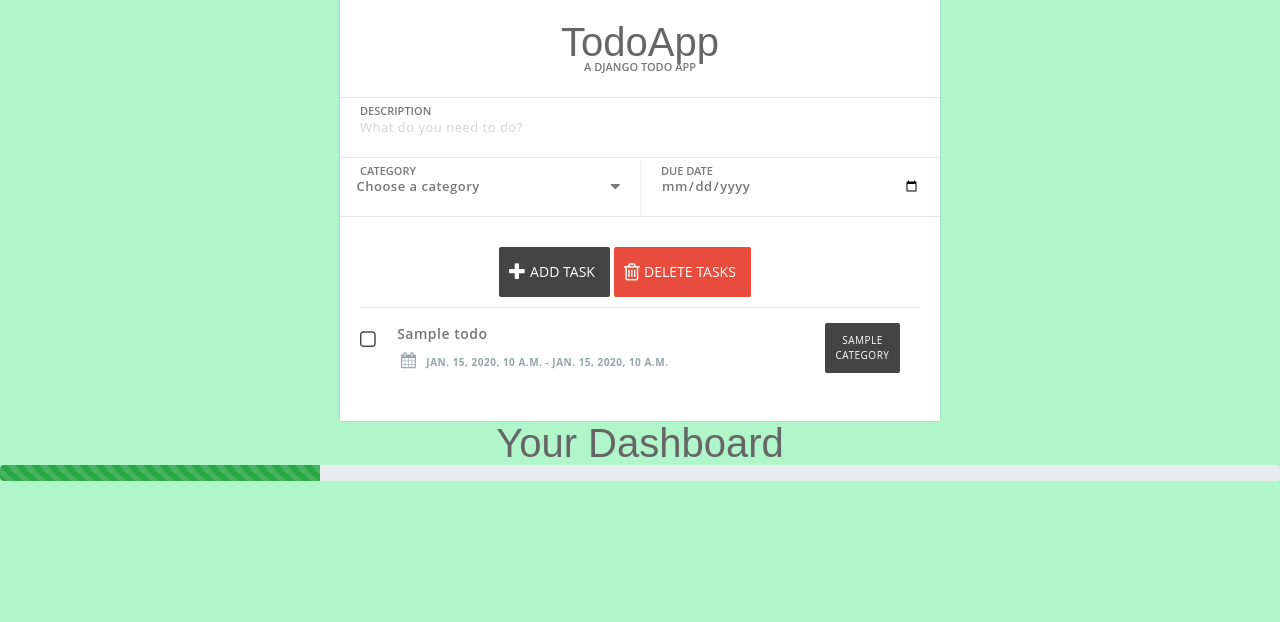
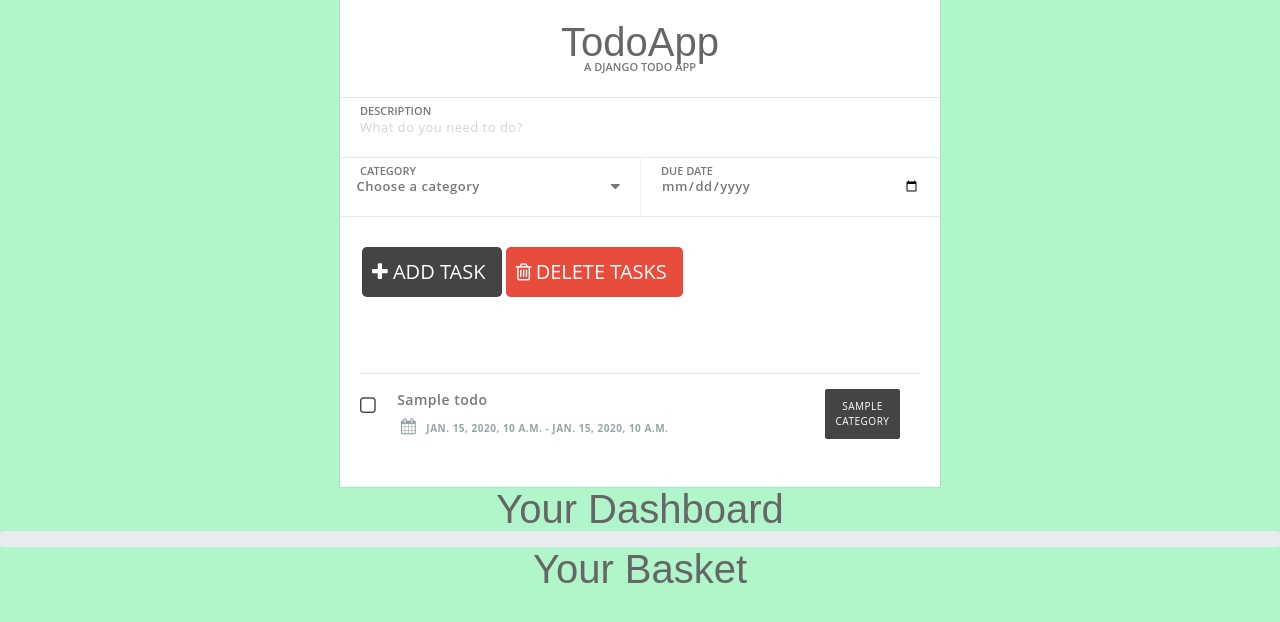
Before and after one commit to meenachan/-ToDowebsite, a Django app: template myapp/myapp/templates/index.html in a window 1280 px wide. Shown: the top 622 px of the page. Run offline with Django 3.2, Linux system fonts and the light colour scheme; the template is opened without the code that fills it: most values are stand-ins (such as "Sample title", 1, 10 or a date in 2020); some libraries are stand-ins or nearby versions.

Commit message:
login page navbar issue fixed and index page hover

```diff
--- a/myapp/myapp/templates/home.html
+++ b/myapp/myapp/templates/home.html
@@ -5,7 +5,7 @@
     <meta name="viewport" content="width=device-width, initial-scale=1.0">
     <title>home</title>
     <link rel="stylesheet" href="https://stackpath.bootstrapcdn.com/bootstrap/4.5.0/css/bootstrap.min.css" integrity="sha384-9aIt2nRpC12Uk9gS9baDl411NQApFmC26EwAOH8WgZl5MYYxFfc+NcPb1dKGj7Sk" crossorigin="anonymous">
-    <link rel="stylesheet" href="../static/css/style.css">
+    <!-- <link rel="stylesheet" href="../static/css/style.css"> -->
     <link href="https://fonts.googleapis.com/css2?family=Lobster&display=swap" rel="stylesheet">
     <style>
 body{
@@ -112,7 +112,9 @@
         </div>
       </div>
     <div class ="text">
-        <h1>Organize it all with Us</h1><button type="button" class="btn btn-danger btn-lg">Get Started</button>
+        <h1>Organize it all with Us</h1>
+        <button type="button" class="btn btn-danger btn-lg">Get Started</button>
+
     </div>
 
     <script src="https://code.jquery.com/jquery-3.5.1.slim.min.js" integrity="sha384-DfXdz2htPH0lsSSs5nCTpuj/zy4C+OGpamoFVy38MVBnE+IbbVYUew+OrCXaRkfj" crossorigin="anonymous"></script>
--- a/myapp/myapp/templates/index.html
+++ b/myapp/myapp/templates/index.html
@@ -7,9 +7,9 @@
 
   <link rel="stylesheet" href="https://maxcdn.bootstrapcdn.com/bootstrap/4.0.0-beta/css/bootstrap.min.css" integrity="sha384-/Y6pD6FV/Vv2HJnA6t+vslU6fwYXjCFtcEpHbNJ0lyAFsXTsjBbfaDjzALeQsN6M" crossorigin="anonymous">
   <link rel="stylesheet" type="text/css" href="https://maxcdn.bootstrapcdn.com/font-awesome/4.7.0/css/font-awesome.min.css">
-   <link rel="stylesheet"  href="{% static 'myapp/style.css' %}">
+   <!-- <link rel="stylesheet"  href="{% static 'myapp/style.css' %}"> -->
    <base href="/">
-   <link rel="stylesheet" type="text/css" href="{{STATIC_URL}}css/style.css" >
+   <!-- <link rel="stylesheet" type="text/css" href="{{STATIC_URL}}css/style.css" > -->
    <link rel="stylesheet" type="text/css" href="../static/css/style.css" >
 </head>
 <body>
@@ -39,17 +39,24 @@
                     <label for="dueDate">Due Date</label>
                 </div>
                 <div class="row">
-                    <button class="taskAdd" name="taskAdd" type="submit"><i class="fa fa-plus icon"></i>Add task</button>
-                    <button class="taskDelete" name="taskDelete" formnovalidate="" type="submit" onclick="$('input#sublist').click();"><i class="fa fa-trash-o icon"></i>Delete Tasks</button>
+                    <button class="taskAdd btn-lg" name="taskAdd" type="submit" onsubmit="inctask()"><i class="fa fa-plus icon"></i>Add Task</button>
+                    <button class="taskDelete btn-lg" name="taskDelete" formnovalidate="" type="submit" onclick="$('input#sublist').click();"><i class="fa fa-trash-o icon"></i>Delete Tasks</button>
+                    <button class="addBasket btn-lg" name="addBasket" formnovalidate="" type="submit" onclick="$('input#sublist').click();"><i class="fa fa-check"></i>Add to Basket</button>
+                    <button class="emptyBasket btn-lg" name="emptyBasket" formnovalidate="" type="submit" onclick="$('input#sublist').click();"><i class="fa fa-times"></i>Empty Basket</button>
+                    <p></p>
+
+
                 </div>
 
             <ul class="taskList">
             {% for todo in todos %} <!-- django template lang - for loop -->
                 <li class="taskItem">
-                    <input type="checkbox" class="taskCheckbox" name="checkedbox" id="{{ todo.id }}" value="{{ todo.id }}" onclick="myFunction()">
+                     <input type="checkbox" class="taskCheckbox" name="checkedbox" id="{{ todo.id }}" value="{{ todo.id }}" onclick="addFruitToDisplay()">
+                    <!--<input type="checkbox" class="taskCheckbox" name="checkedbox" id="{{ todo.id }}" value="{{ todo.id }}">-->
                     <label for="{{ todo.id }}"><span class="complete-">{{ todo.title }}</span></label>
                     <span class="category-{{ todo.category }}">{{ todo.category }}</span>
                     <strong class="taskDate"><i class="fa fa-calendar"></i>{{ todo.created }} - {{ todo.due_date }}</strong>
+
                 </li>
             {% endfor %}
             </ul><!-- taskList -->
@@ -67,39 +74,89 @@
      <!-- progressbar  -->
 
      <div class="progress">
-      <div class="progress-bar progress-bar-striped  progress-bar-animated bg-success" role="progressbar" style="width: 25%" aria-valuenow="25" aria-valuemin="0" aria-valuemax="100"></div>
+      <div id="dynamic" class="progress-bar progress-bar-striped  progress-bar-animated bg-success" role="progressbar"  aria-valuemin="0" aria-valuemax="100"></div>
     </div>
 
+    <!--<div class="garden">-->
+      <!--<h1>Basket</h1>-->
+      <!--<div id="apple"></div>-->
 
-    <div class="garden">
-      <h1>Basket</h1>
-      <div id="apple"></div>
+      <!--<div id="orange"></div>-->
 
-      <div id="orange"></div>
+      <!--<div id="lemon"></div>-->
 
-      <div id="lemon"></div>
+      <!--<div id="pear"></div>-->
 
-      <div id="pear"></div>
+      <!--<div id="watermelon"></div>-->
+    <!--</div>-->
 
-      <div id="watermelon"></div>
+     <div class="garden">
+         <h1>Your Basket</h1>
+         <p></p>
+            {% for fruit in allFruits %} <!-- django template lang - for loop -->
+             <div id="orange"  class="taskname" data-toggle="tooltip" data-placement="top" title="{{fruit}}"></div>
+
+            {% endfor %}
+            <!-- taskList -->
     </div>
+
+     <div class="garden2">
+      <div id="apple" style="display: none;"></div>
+    </div>
+
+     <div class="garden3">
+      <div id="lemon" style="display: none;"></div>
+    </div>
+
   </div>
 
+
+
 <script src="https://ajax.googleapis.com/ajax/libs/jquery/3.2.1/jquery.min.js"></script>
+<script src="https://code.jquery.com/jquery-3.3.1.slim.min.js" integrity="sha384-q8i/X+965DzO0rT7abK41JStQIAqVgRVzpbzo5smXKp4YfRvH+8abtTE1Pi6jizo" crossorigin="anonymous"></script>
+<script src="https://cdnjs.cloudflare.com/ajax/libs/popper.js/1.14.3/umd/popper.min.js" integrity="sha384-ZMP7rVo3mIykV+2+9J3UJ46jBk0WLaUAdn689aCwoqbBJiSnjAK/l8WvCWPIPm49" crossorigin="anonymous"></script>
+<script src="https://stackpath.bootstrapcdn.com/bootstrap/4.1.3/js/bootstrap.min.js" integrity="sha384-ChfqqxuZUCnJSK3+MXmPNIyE6ZbWh2IMqE241rYiqJxyMiZ6OW/JmZQ5stwEULTy" crossorigin="anonymous"></script>
+<script type="text/javascript">
+ var checked = [];
+ var progress = 0;
+ var counttask =0;
+function addFruitToDisplay(){
 
- <script type="text/javascript">
- var a = "{{todo}}"
- console.log(a);
-     var garden = document.querySelector(".garden");
-     garden.style.display = "none";
-    function myFunction(){
-        var checkBox = document.querySelector(".taskCheckbox");
-  if (checkBox.checked == true){
-    garden.style.display = "block";
-  } else {
-     garden.style.display = "none";
-  }
+    var garden = document.querySelector(".garden");
+    var garden2 = document.querySelector(".garden2");
+    garden2.style.display = "none";
+    var garden3 = document.querySelector(".garden3");
+    garden3.style.display = "none";
+    var taskadded = inctask();
+    var taskdone =0;
+
+    $("input[name='checkedbox']:checked").each(function ()
+    {
+        checked.push(parseInt($(this).val()));
+        taskdone = taskdone+1;
+    });
+    progress = (taskdone/taskadded) *100;
+      progressbardynamic(progress);
+
 }
+// function used to count the number of tasks added
+function inctask(){
+    counttask = counttask+1;
+     return counttask;
+}
+function progressbardynamic(progress){
+    $("#dynamic")
+      .css("width", progress + "%")
+      .attr("aria-valuenow", progress)
+      .text(progress + "% Complete");
+      if (progress >= 100)
+          progress=100;
+}
+
+
+ $(function () {
+  $('[data-toggle="tooltip"]').tooltip()
+})
 
  </script>
 </body>
```
